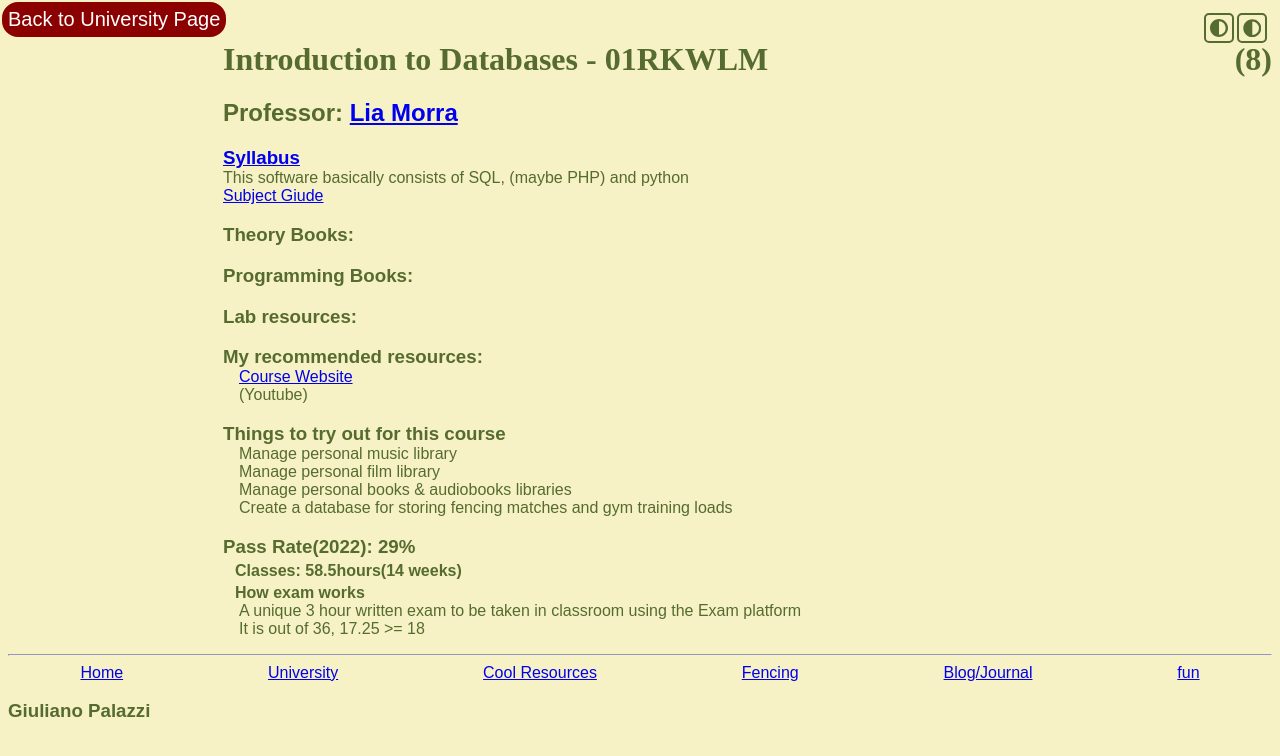
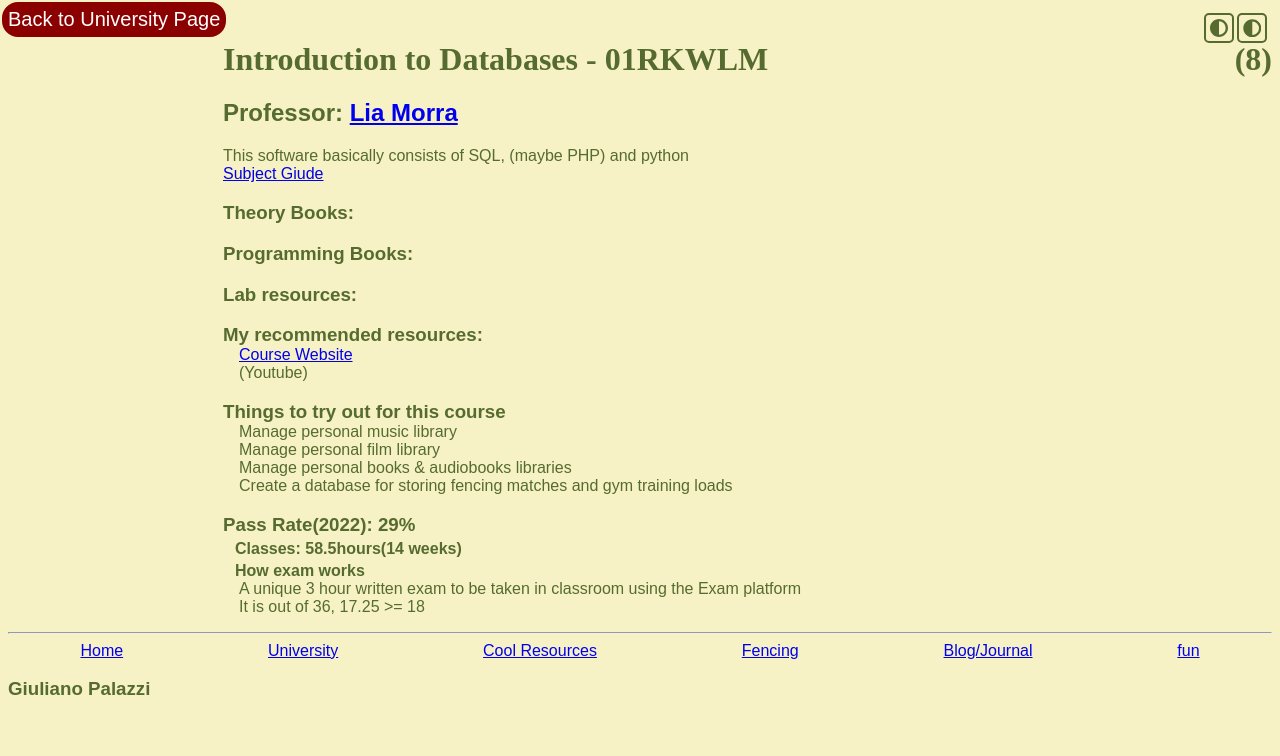
Before and after one commit to GiulianoPalazzi/giulianopalazzi.github.io, a Jekyll site: the page built from uni/databases/databases_index.html, in a window 1280 px wide. Shown: the top 756 px of the page. Built offline with Jekyll 4.4.1, drawn with Linux system fonts in a browser that asks for light colours; nearby versions of some CDN libraries.

Commit message:
doesn't show syllabus link unless the file exists

```diff
--- a/_layouts/subject_index.html
+++ b/_layouts/subject_index.html
@@ -23,8 +23,13 @@ backlinktitle: University Page
     {{ page.professor }}
   {% endif %}
 </h2>
+{% for file in site.pages %}
+  {% if file.url contains page.dir and file.path contains "syllabus" %}
+    <h3><a href="syllabus">Syllabus</a></h3>
+    {% break %}
+  {% endif %}
+{% endfor %}
 
-<h3><a href="syllabus.html">Syllabus</a></h3>
 {{ content }}
 
 {% for file in site.pages %}
```
